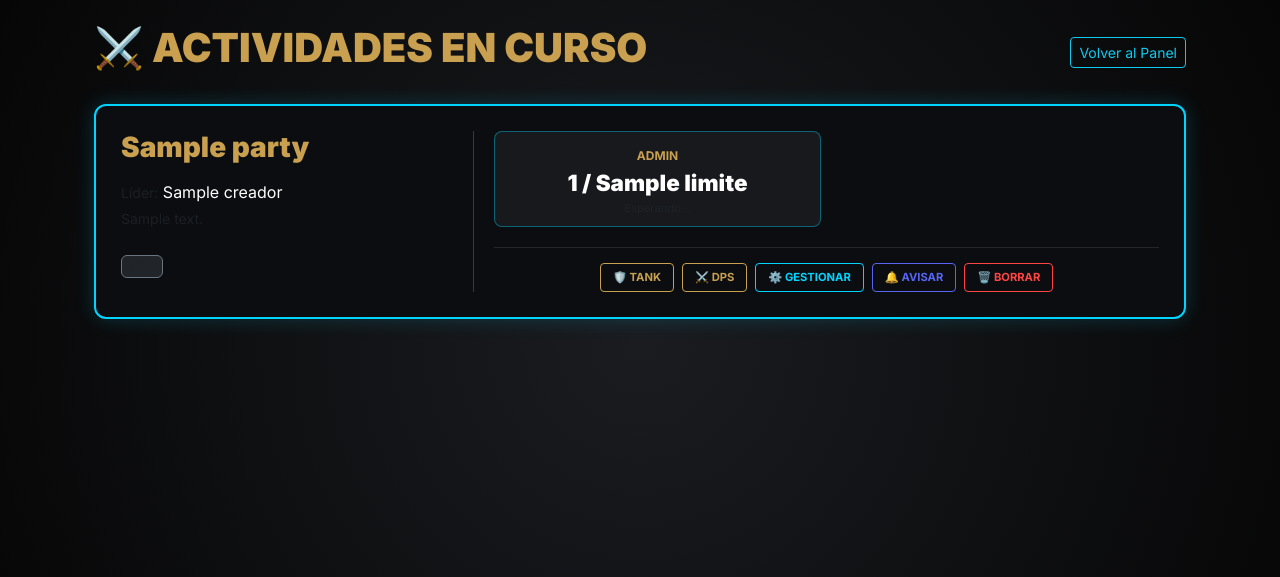
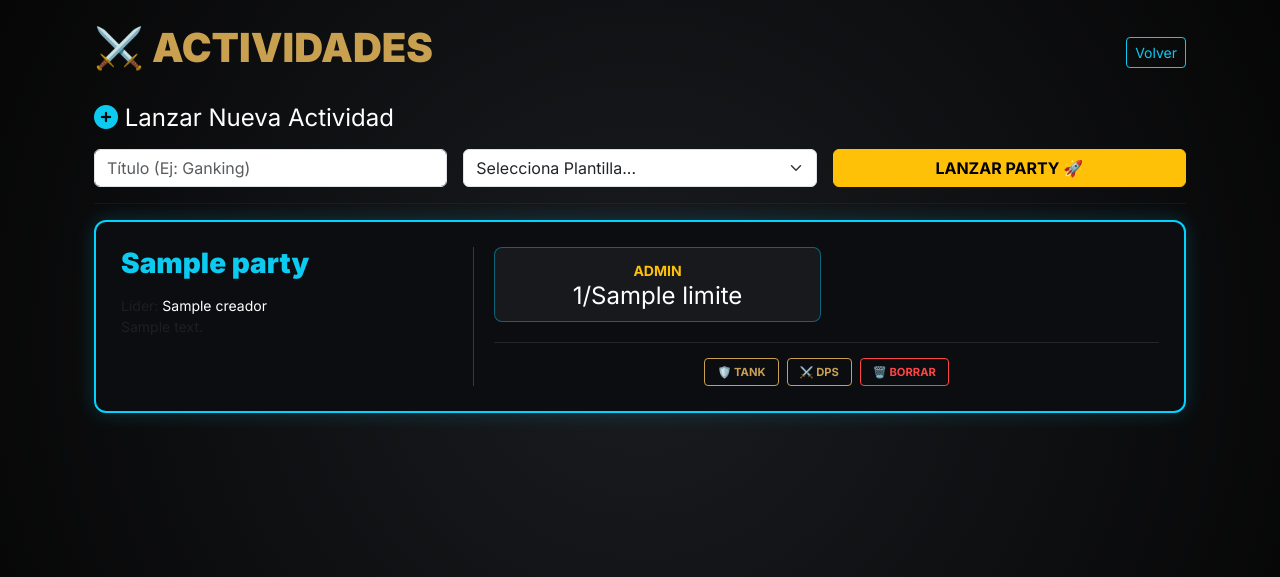
Before and after one commit to Arle-bby/ACTIVITY_MANAGER_DASHBOARD, a Flask app: template templates/ver_actividades.html in a window 1280 px wide. Shown: the part 58-635 px from the top of the page. Run offline with Flask 3, Linux system fonts and the light colour scheme; the template is opened without the code that fills it: most values are stand-ins (such as "Sample title", 1, 10 or a date in 2020).

Commit message:
hud remaster

```diff
--- a/templates/ver_actividades.html
+++ b/templates/ver_actividades.html
@@ -2,53 +2,57 @@
 {% block content %}
 <div class="container mt-4">
     <div class="d-flex justify-content-between align-items-center mb-4">
-        <h1 style="color: var(--albion-gold); font-weight: 900;">⚔️ ACTIVIDADES EN CURSO</h1>
-        <a href="/dashboard/{{ guild_id }}" class="btn btn-outline-info btn-sm">Volver al Panel</a>
+        <h1 style="color: var(--albion-gold); font-weight: 900;">⚔️ ACTIVIDADES</h1>
+        <a href="/dashboard/{{ guild_id }}" class="btn btn-outline-info btn-sm">Volver</a>
     </div>
+
+    <div class="create-activity-box">
+        <h4 class="text-white mb-3"><i class="fas fa-plus-circle text-info"></i> Lanzar Nueva Actividad</h4>
+        <form action="/lanzar_actividad/{{ guild_id }}" method="POST">
+            <div class="row g-3">
+                <div class="col-md-4">
+                    <input type="text" name="titulo" class="form-control" placeholder="Título (Ej: Ganking)" required>
+                </div>
+                <div class="col-md-4">
+                    <select name="plantilla_id" class="form-select" required>
+                        <option value="">Selecciona Plantilla...</option>
+                        {% for p in plantillas %}
+                        <option value="{{ p._id }}">{{ p.nombre }}</option>
+                        {% endfor %}
+                    </select>
+                </div>
+                <div class="col-md-4">
+                    <button type="submit" class="btn btn-warning w-100 fw-bold">LANZAR PARTY 🚀</button>
+                </div>
+            </div>
+        </form>
+    </div>
+
+    <hr style="border-color: rgba(200, 160, 80, 0.3);">
 
     {% for party in parties %}
     <div class="activity-container">
         <div class="activity-info">
-            <h3>{{ party.titulo }}</h3>
-            <p class="mb-1"><span class="text-muted small">Líder:</span> <span class="text-white">{{ party.creador }}</span></p>
-            <p class="text-muted small">{{ party.descripcion }}</p>
-            <div class="mt-4">
-                <span class="badge bg-dark border border-secondary text-muted">ID: {{ party._id }}</span>
-            </div>
+            <h3 class="text-info">{{ party.titulo }}</h3>
+            <p class="small text-muted mb-0">Líder: <span class="text-white">{{ party.creador }}</span></p>
+            <p class="small text-muted">{{ party.descripcion or 'Sin descripción' }}</p>
         </div>
-
         <div class="right-panel">
             <div class="roles-grid">
                 {% for role, limite in party.limites.items() %}
                 <div class="role-slot">
-                    <span class="role-name">{{ role }}</span>
-                    <div class="role-counter text-white">
-                        {{ party.participants[role]|length }} / {{ limite }}
-                    </div>
-                    <div class="text-muted" style="font-size: 0.7rem;">
-                        {% if party.participants[role] %}
-                            {{ party.participants[role]|join(', ') }}
-                        {% else %}
-                            Esperando...
-                        {% endif %}
-                    </div>
+                    <span class="text-warning small fw-bold">{{ role | upper }}</span>
+                    <div class="h4 mb-0 text-white">{{ party.participants[role]|length }}/{{ limite }}</div>
                 </div>
                 {% endfor %}
             </div>
-
             <div class="management-bar">
                 <button class="btn-management">🛡️ Tank</button>
                 <button class="btn-management">⚔️ DPS</button>
-                <button class="btn-management" style="border-color: #00d4ff; color: #00d4ff;">⚙️ Gestionar</button>
-                <button class="btn-management" style="border-color: #5865F2; color: #5865F2;">🔔 Avisar</button>
                 <button class="btn-management" style="border-color: #ff4444; color: #ff4444;">🗑️ Borrar</button>
             </div>
         </div>
     </div>
-    {% else %}
-    <div class="dashboard-card py-5">
-        <h3 class="text-muted">No hay actividades activas actualmente.</h3>
-    </div>
     {% endfor %}
 </div>
 {% endblock %}
```
Also changed, not shown: templates/login.html (+12 -9 lines), templates/select_server.html (+13 -14 lines).
